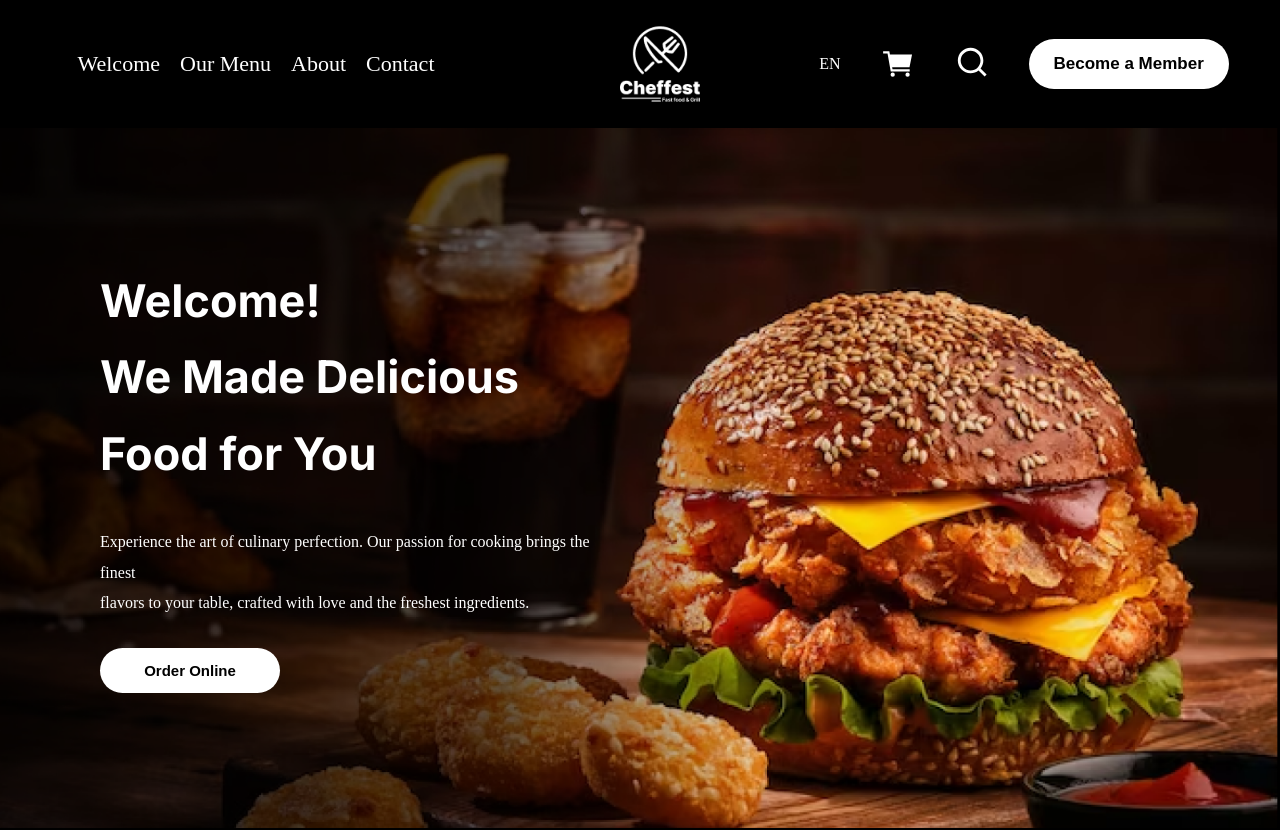
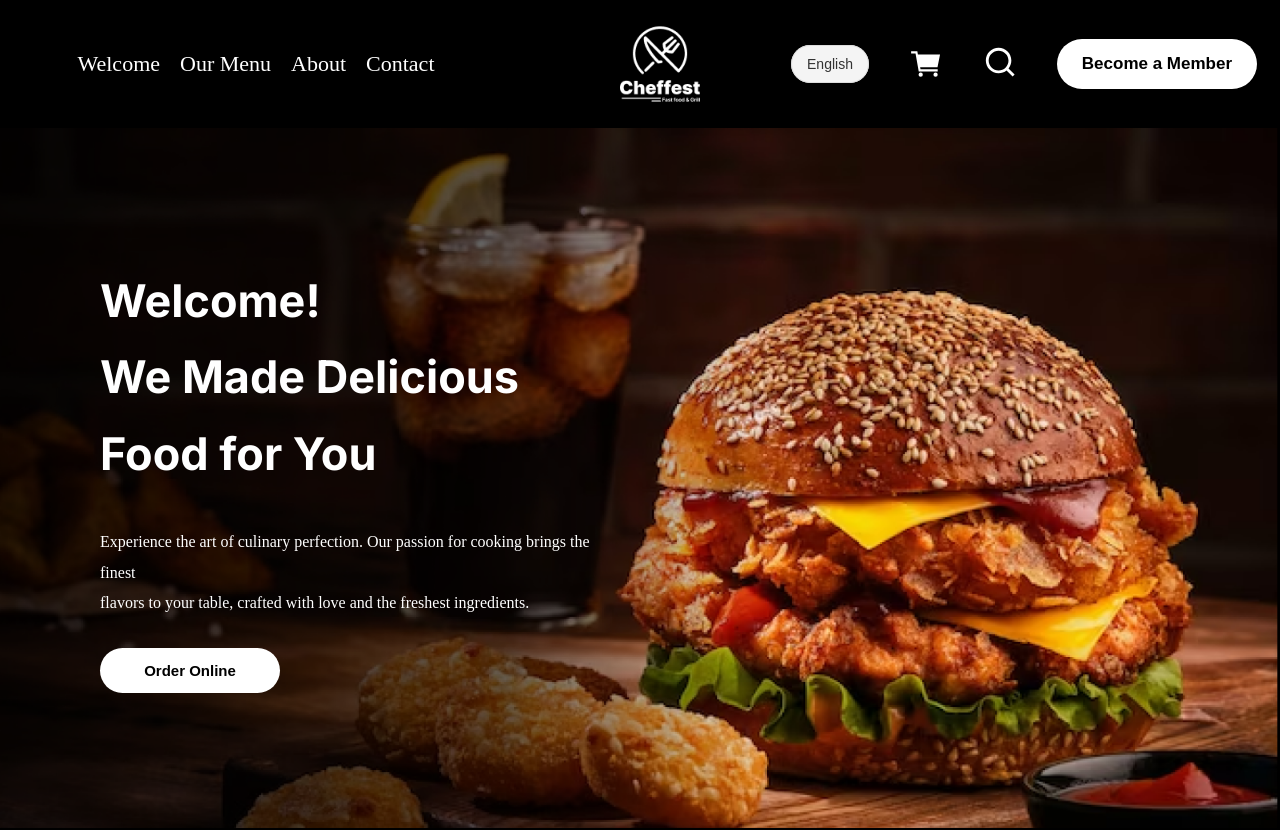
Before and after one commit to olimxon313/Foodi, a Next.js app: page / in a window 1280 px wide. Shown: the top 830 px of the page. Built offline with nearby package versions, Linux system fonts and the light colour scheme.

Commit message:
bug fixed

```diff
--- a/app/header/header.scss
+++ b/app/header/header.scss
@@ -159,8 +159,74 @@
         }
     }
 }
+.language-dropdown {
+    position: relative;
+    display: inline-block;
+    font-family: Arial, sans-serif;
 
-/* Стили для инпута поиска */
+    .selected-language {
+      background-color: #f4f4f4;
+      padding: 10px 15px;
+      border: 1px solid #ddd;
+      border-radius: 25px;
+      cursor: pointer;
+      font-size: 14px;
+      color: #333;
+      text-align: center;
+      width: 120px;
+      transition: all 0.3s ease;
+
+      &:hover {
+        background-color: #eaeaea;
+        box-shadow: 0 4px 8px rgba(0, 0, 0, 0.1);
+      }
+    }
+
+    .dropdown-menu {
+      position: absolute;
+      top: 100%;
+      left: 0;
+      background-color: #fff;
+      border: 1px solid #ddd;
+      border-radius: 15px;
+      box-shadow: 0 4px 6px rgba(0, 0, 0, 0.1);
+      margin-top: 5px;
+      width: 120px;
+      display: none;
+      z-index: 10;
+
+      .dropdown-item {
+        padding: 10px 15px;
+        font-size: 14px;
+        color: #333;
+        cursor: pointer;
+        transition: background-color 0.3s ease;
+
+
+      }
+    }
+
+    &:hover .dropdown-menu {
+      display: block;
+    }
+
+    @media (max-width: 950px) {
+      .selected-language {
+        font-size: 12px;
+        padding: 8px 12px;
+        width: 100px;
+      }
+
+      .dropdown-menu {
+        width: 100px;
+
+        .dropdown-item {
+          font-size: 12px;
+          padding: 8px 12px;
+        }
+      }
+    }
+  }
 
 
 .search-input {
--- a/app/header/index.jsx
+++ b/app/header/index.jsx
@@ -49,7 +49,13 @@ export default function Header() {
             </div>
             {!menuOpen && (
                 <div className="icons">
-                    <div>EN</div>
+                    <div className="language-dropdown">
+                        <span className="selected-language">English</span>
+                        <div className="dropdown-menu">
+                            <div className="dropdown-item">Русский</div>
+                            <div className="dropdown-item">Oʻzbekcha</div>
+                        </div>
+                    </div>
                     <IoCartSharp className="cart" />
                     <div className="search-container">
                         <div className="search-icon" onClick={toggleSearch}>
--- a/next-i18next.config.ts
+++ /dev/null
@@ -1,8 +0,0 @@
-import { UserConfig } from 'next-i18next';
-
-export const i18n: UserConfig['i18n'] = {
-  locales: ['en', 'ru', 'uz'], // Поддерживаемые языки
-  defaultLocale: 'en', // Язык по умолчанию
-};
-
-export const reloadOnPrerender = true;
--- a/next.config.ts
+++ b/next.config.ts
@@ -1,10 +1,9 @@
 import type { NextConfig } from "next";
-import { i18n } from './next-i18next.config';
 
 
 const nextConfig: NextConfig = {
   /* config options here */
-  i18n,
+
 };
 
 export default nextConfig;
```
Also changed, not shown: types/i18n.ts (deleted, +0 -8 lines).
